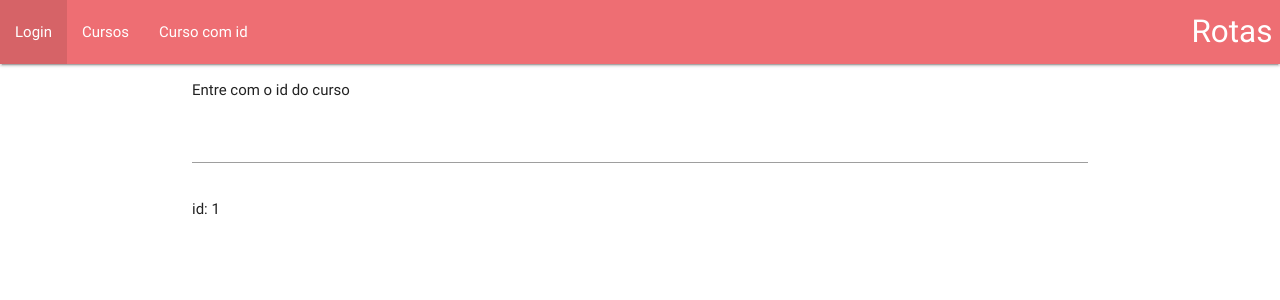
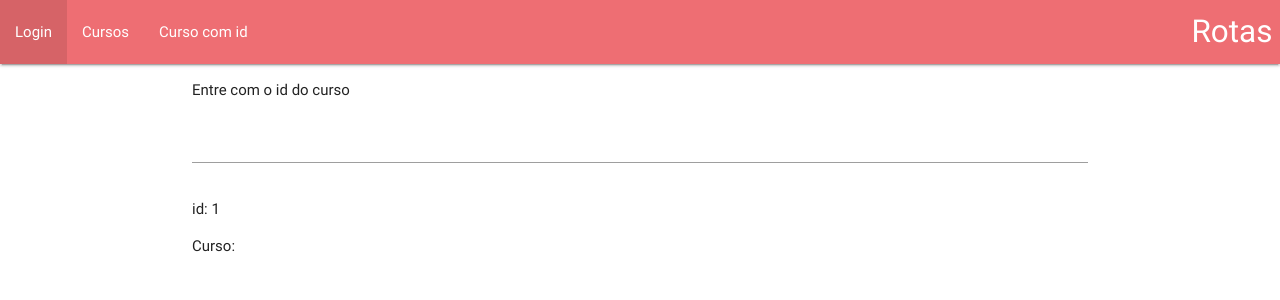
Before and after one commit to iarlenaquiles/rotas-angular4, an Angular app: page /curso/1 in a window 1280 px wide. Shown: the top 300 px of the page. Built offline with nearby package versions, Linux system fonts and the light colour scheme.

Commit message:
Mostrando o curso

```diff
--- a/src/app/curso-detalhe/curso-detalhe.component.html
+++ b/src/app/curso-detalhe/curso-detalhe.component.html
@@ -1,3 +1,5 @@
 <p>
   id: {{ id }}
 </p>
+
+<p>Curso: {{ curso?.nome }} </p>
```
